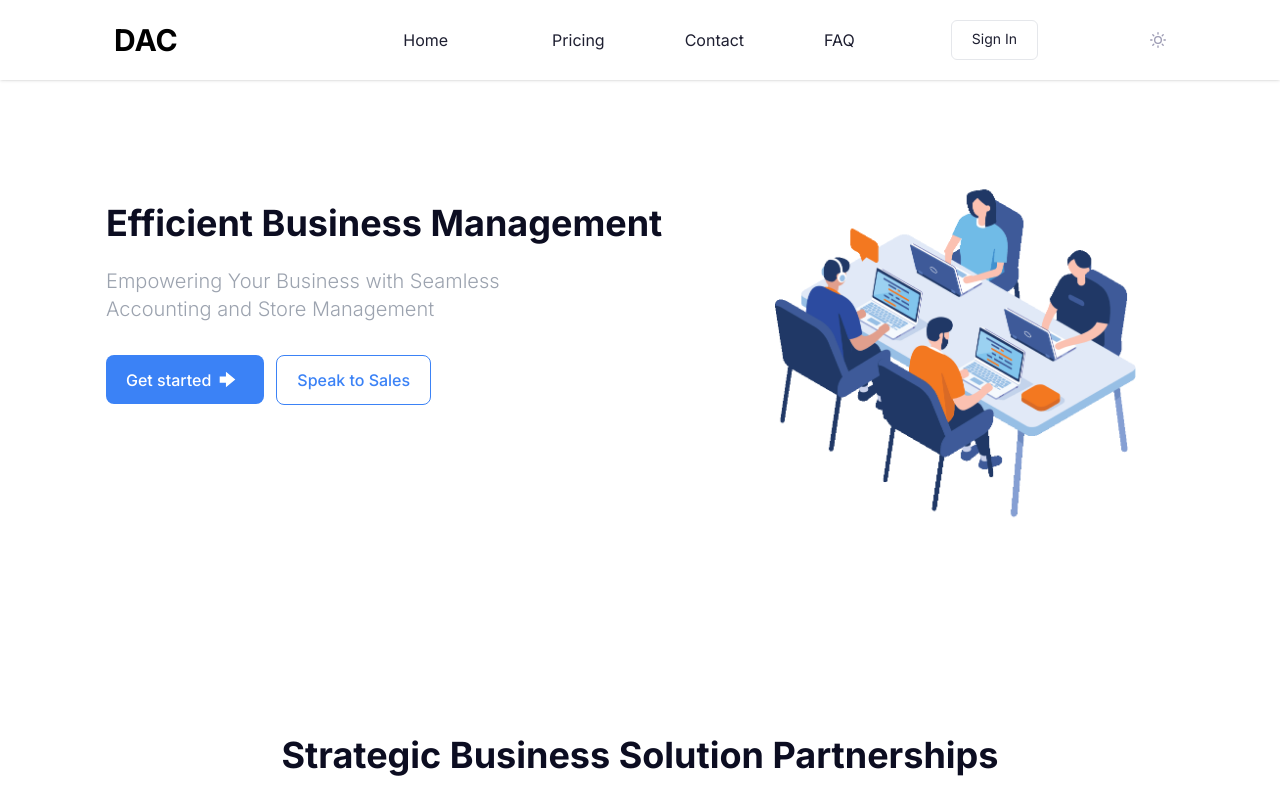
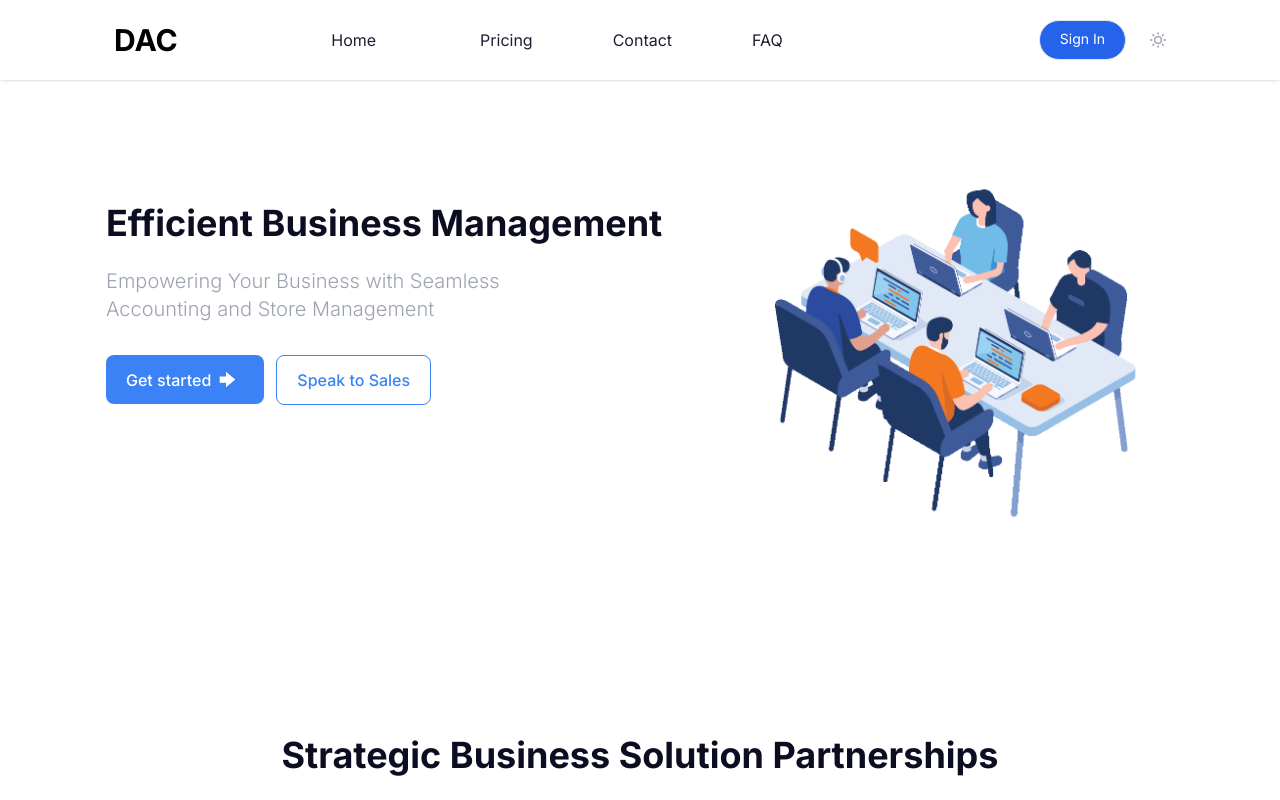
Before and after one commit to ahmadhassoun366/DAC-WebApp, a Next.js app: page / in a window 1280 px wide. Shown: the top 800 px of the page. Built offline with nearby package versions, Linux system fonts and the light colour scheme.

Commit message:
change navbar

```diff
--- a/src/app/page.tsx
+++ b/src/app/page.tsx
@@ -105,7 +105,7 @@ export default function Home() {
           <section id="faq" className="">
             <div className="space-y-10">
               <div className="flex flex-col justify-center items-center gap-4">
-                <h2 className="text-4xl font-extrabold text-gray-900 dark:text-white">
+                <h2 className="md:text-4xl font-extrabold text-gray-900 dark:text-white">
                   Designed for business teams like yours
                 </h2>
                 <p className="text-gray-500 sm:text-xl dark:text-gray-400 w-3/4">
--- a/src/layout/header/header.component.tsx
+++ b/src/layout/header/header.component.tsx
@@ -86,7 +86,7 @@ export default function HeaderComponent() {
         <div
           className={`${isOpen ? "block" : "hidden"} w-full
 
-        gap-24  px-6 py-4  transition-all duration-300 ease-in-out lg:relative lg:flex lg:w-auto lg:translate-x-0 lg:items-center lg:bg-transparent lg:p-0 lg:opacity-100`}
+        gap-64  px-6 py-4  transition-all duration-300 ease-in-out lg:relative lg:flex lg:w-auto lg:translate-x-0 lg:items-center lg:bg-transparent lg:p-0 lg:opacity-100`}
         >
           <div className="flex flex-col space-y-4 lg:space-y-0 lg:space-x-20 lg:flex-row">
             {navLinks.map((link) => (
@@ -99,8 +99,9 @@ export default function HeaderComponent() {
               </a>
             ))}
           </div>
+          <div className="flex gap-2">
           <Link
-            className="mt-4 block h-10 transform rounded-md border px-5 py-2 text-center text-sm capitalize text-agrey-900 dark:text-white transition-colors duration-300 hover:bg-gray-100 hover:text-gray-700 lg:mt-0 lg:w-auto mr-4"
+            className="mt-4 block h-10 transform rounded-full border px-5 py-2 text-center text-sm capitalize bg-blue-600 text-white dark:text-white transition-colors duration-300 hover:bg-gray-100 hover:text-gray-700 lg:mt-0 lg:w-auto mr-4"
             href="/login"
           >
             Sign In
@@ -124,6 +125,7 @@ export default function HeaderComponent() {
 							}`}
 						></i> */}
           </button>
+          </div>
         </div>
       </nav>
     </header>
```
